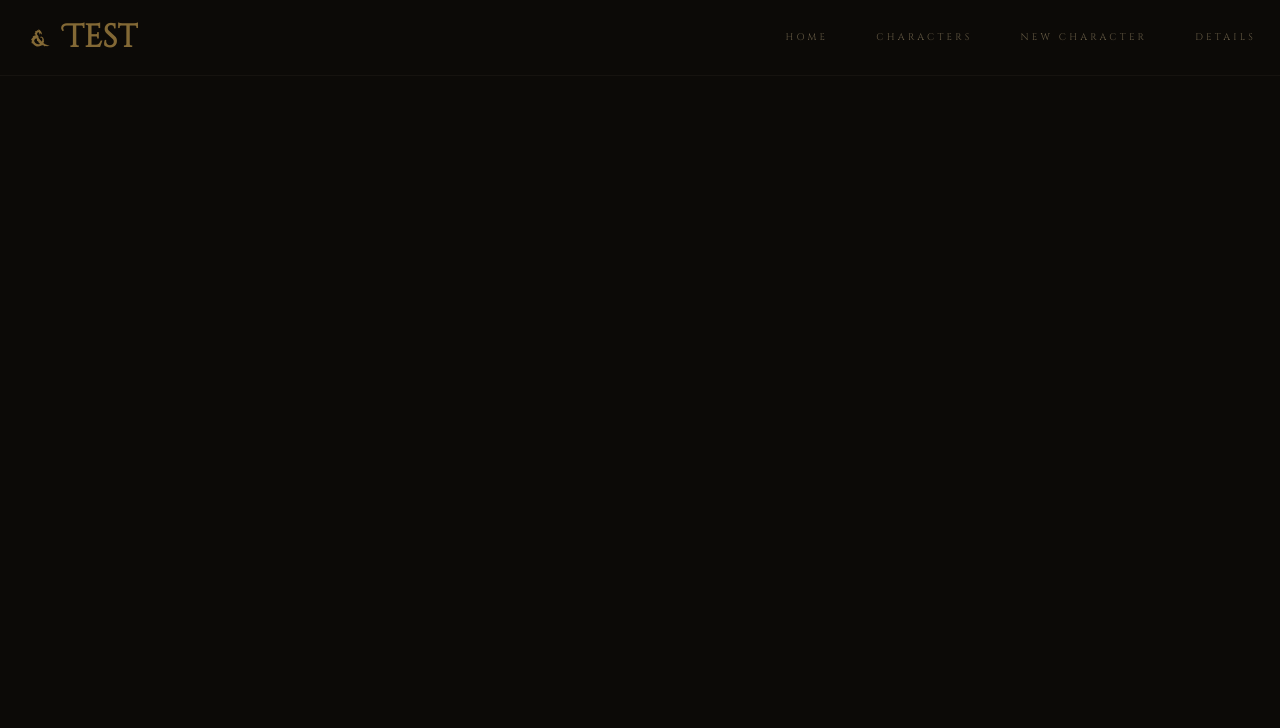
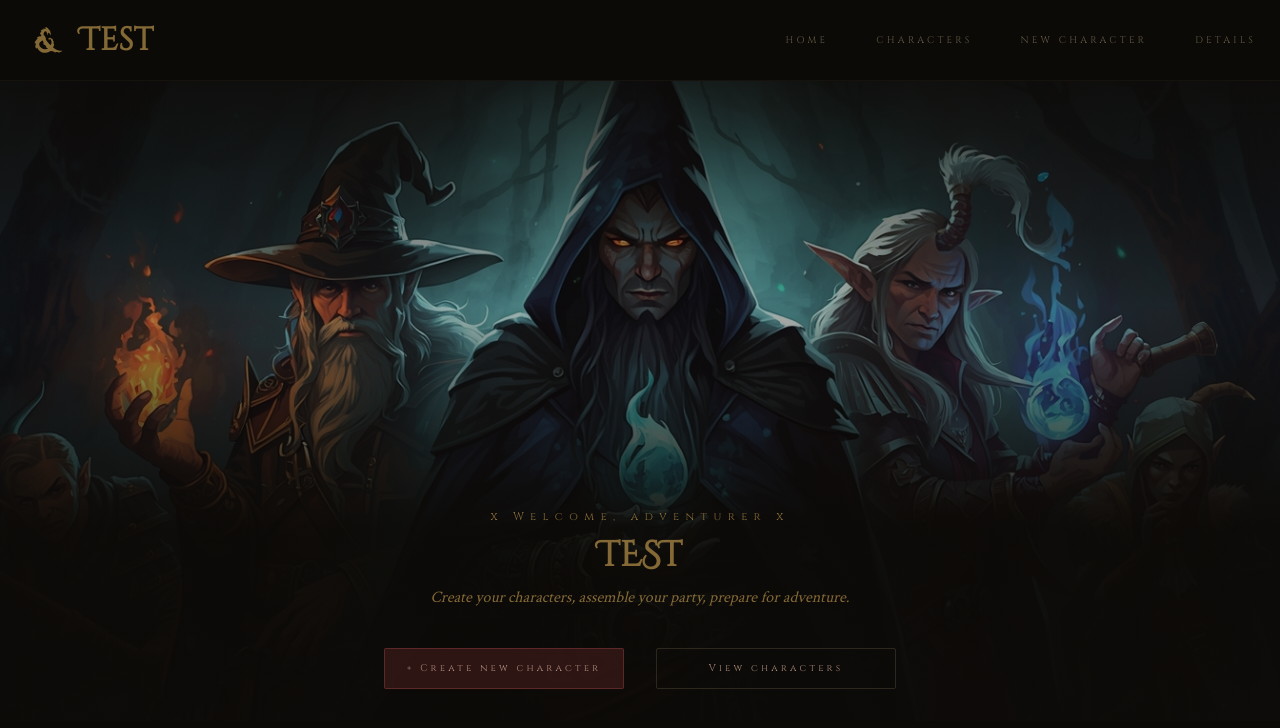
Before and after one commit to iremstalbrand/react-dnd-tracker, a React (Vite) app: page / in a window 1280 px wide. Shown: the top 728 px of the page. Built offline with nearby package versions, Linux system fonts and the light colour scheme.

Commit message:
feat: add HeroSection with styles

```diff
--- a/src/App.jsx
+++ b/src/App.jsx
@@ -1,9 +1,11 @@
-import Header from './components/header/Header.jsx';
+import Header from './components/Header/Header.jsx';
+import Hero from './components/Hero/HeroSection.jsx';
 
 function App() {
   return (
     <div>
       <Header/>
+      <Hero/>
     </div>
   )
 }
--- /dev/null
+++ b/src/components/Hero/HeroSection.css
@@ -0,0 +1,87 @@
+.hero-container {
+  position: relative;
+  width: 100%;
+  overflow: hidden;
+}
+
+.hero-image {
+  width: 100%;
+  display: block;
+  max-height: 40rem;
+  object-fit: cover;
+  object-position: center 5%;
+}
+
+.hero-overlay {
+  position: absolute;
+  top: 0;
+  left: 0;
+  right: 0;
+  bottom: 0;
+  background: linear-gradient(
+    to bottom,
+    rgba(12, 10, 7, 0.85),
+    rgba(12, 10, 7, 0.3) 35%,
+    rgba(12, 10, 7, 0.95) 70%
+  );
+}
+
+.hero-content {
+  position: absolute;
+  bottom: 2rem;
+  left: 0;
+  right: 0;
+  text-align: center;
+  z-index: 1;
+}
+
+.hero-buttons {
+  display: flex;
+  justify-content: center;
+  align-items: center;
+  gap:2rem;
+  padding-top: 1rem;
+}
+
+.create-btn , .view-btn {
+  padding: 0.8rem 2rem;
+  font-family: var(--font-heading);
+  font-size: 0.6rem;
+  letter-spacing: 0.2rem;
+  cursor: pointer;
+  border-radius: 2px;
+  width: 15rem;
+  padding: 0.8rem 0;;
+}
+.create-btn {
+  background: var(--btn-bg);
+  border: 1px solid var(--btn-border);
+  color: var(--btn-text);
+}
+.view-btn{
+  background: transparent;
+  border: 1px solid var(--btn-border-light);
+  color: var(--btn-text);
+}
+
+.hero-subtitle {
+  font-family: var(--font-heading);
+  font-size: 0.7rem;
+  letter-spacing: 0.4rem;
+  color: var(--logo);
+  margin-bottom: 0.5rem;
+}
+
+.hero-title {
+  font-family: var(--font-display);
+  font-size: 2.2rem;
+  color: var(--logo);
+  margin-bottom: 0.5rem;
+}
+
+.hero-description {
+  font-style: italic;
+  font-size: 1rem;
+  color: var(--logo);
+  margin-bottom: 1.5rem;
+}
--- /dev/null
+++ b/src/components/Hero/HeroSection.jsx
@@ -0,0 +1,20 @@
+import './HeroSection.css'
+import image from '../../assets/hero-banner.jpg'
+
+export default function HeroSection() {
+   return (
+    <section className="hero-container">
+        <img className="hero-image" src= {image} alt="d&d party "/>
+       <div className="hero-overlay"></div>
+          <div className="hero-content">
+              <p className= "hero-subtitle"> x Welcome, adventurer x</p>
+              <h2 className= "hero-title"> TEST</h2>
+              <p className = "hero-description"> Create your characters, assemble your party, prepare for adventure.</p>
+            <div className= "hero-buttons">
+              <button className="create-btn"> + Create new character</button>
+              <button className="view-btn">View characters</button>
+            </div>
+          </div>
+      </section>
+   )
+}
--- a/src/components/header/Header.css
+++ b/src/components/header/Header.css
@@ -20,7 +20,7 @@
 }
 
 .header-logo img {
-  height: 2rem;
+  height: 3rem;
   color: var(--logo);
 }
 
--- a/src/index.css
+++ b/src/index.css
@@ -9,16 +9,19 @@
 :root {
   --bg-primary: #0c0a07;
   --logo: rgba(212,168,85,0.6);
-  --text-nav: rgba(190,170,130,0.2);
+  --text-nav: rgba(190, 170, 130, 0.5);
   --border: rgba(190,170,130,0.06);
   --font-display: 'Cinzel Decorative';
   --font-heading: 'Cinzel';
-  --font-body: 'Crimson Text'
-
+  --font-body: 'Crimson Text';
+  --btn-bg: rgba(110, 45, 45, 0.35);
+  --btn-border: rgba(150, 65, 65, 0.45);
+  --btn-text: rgba(220, 180, 160, 0.75);
+  --btn-border-light: rgba(190, 170, 130, 0.18);
 }
 
 body {
-  background: #0c0a07;
+  background: var(--bg-primary);
   font-family: 'Crimson Text', serif;
   color: rgba(190, 170, 130, 0.5);
 }
```
